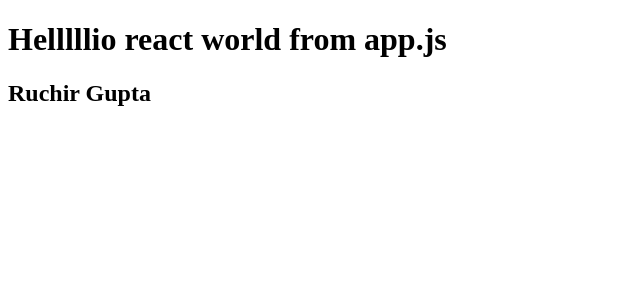
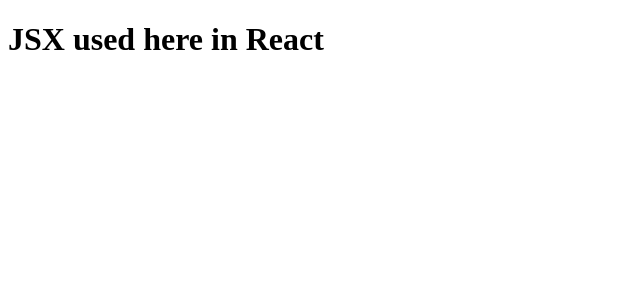
Before and after one commit to Ruchir2908/NamasteReact, a React (Vite) app: page / in a window 1280 px wide. Shown: the top 300 px of the page, without its empty margins (0-640 px from the left). Built offline with nearby package versions, Linux system fonts and the light colour scheme.

Commit message:
used JSX

```diff
--- a/App.js
+++ b/App.js
@@ -1,10 +1,9 @@
 import React from "react";
 import ReactDOM from "react-dom/client";
 
-const heading1 = React.createElement('h1', {id: 'heading1'}, 'Helllllio react world from app.js');
-const heading2 = React.createElement('h2', {id: 'heading2'}, 'Ruchir Gupta');
-
-const container = React.createElement('div', {id: 'container'}, [heading1, heading2]);
+const JSXUse = () => {
+    return <h1>JSX used here in React</h1>
+}
 
 const root = ReactDOM.createRoot(document.getElementById('root'));
-root.render(container);
+root.render(<JSXUse/>);
```
